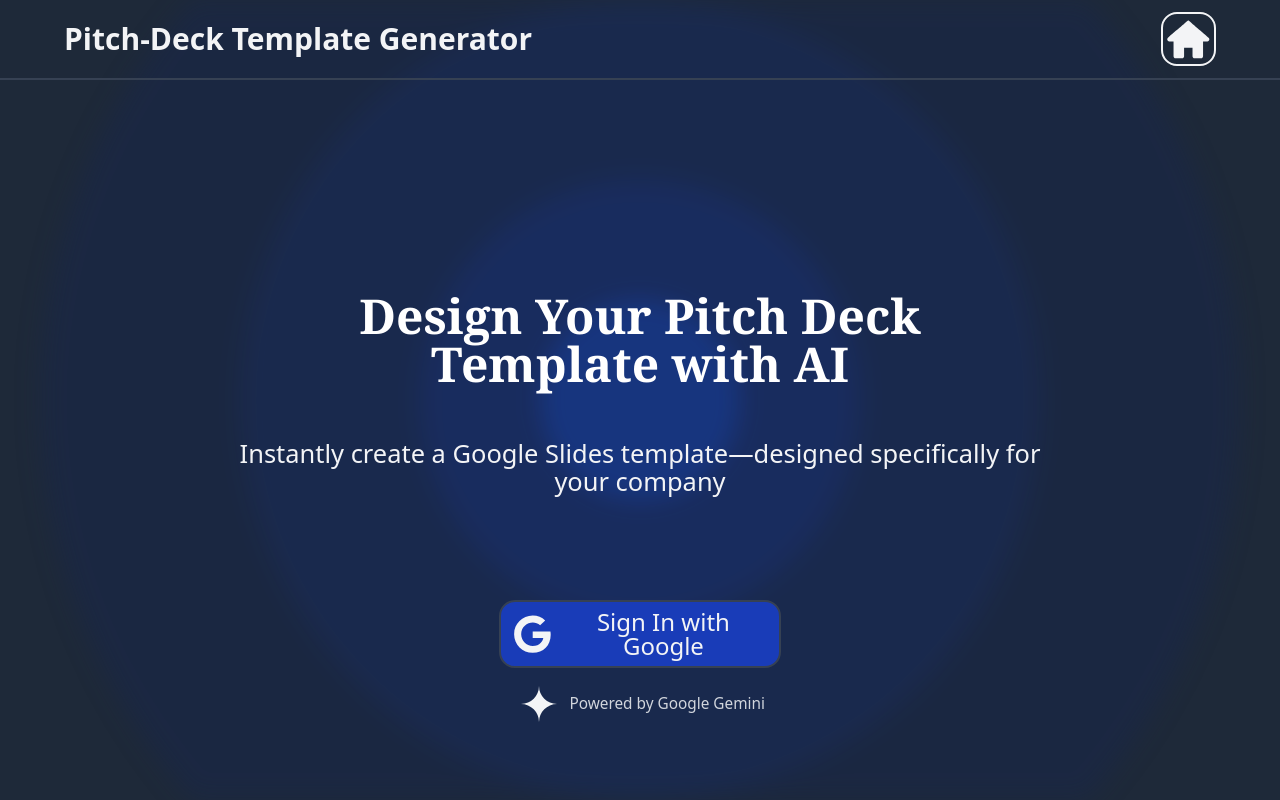
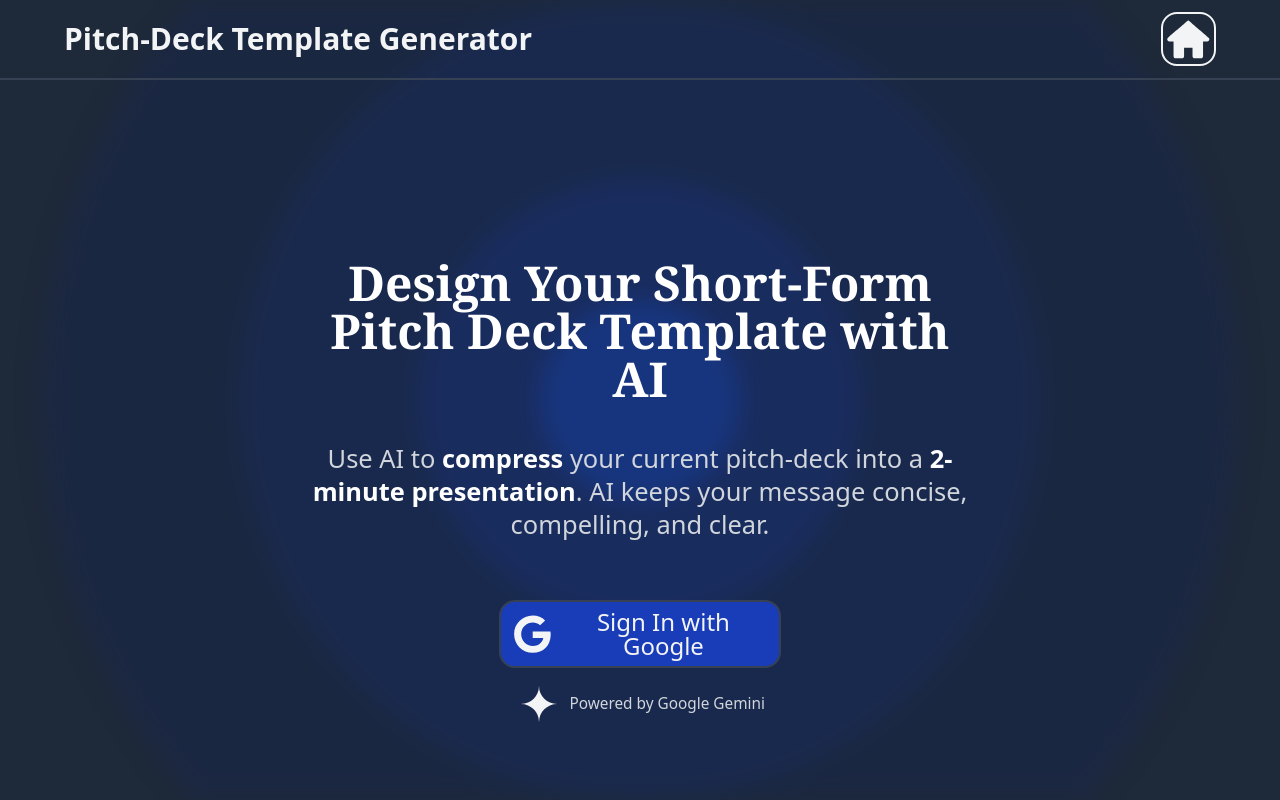
Before and after one commit to Gabrielo-Ram/Pitch-Deck-Generator-Frontend, a React (Vite) app in the folder clientFrontend/: page / in a window 1280 px wide. Shown: the top 800 px of the page. Built offline with nearby package versions, Linux system fonts and the light colour scheme; no server answers.

Commit message:
Updated copy in hero section to clarify my solution

```diff
--- a/clientFrontend/src/components/Home.jsx
+++ b/clientFrontend/src/components/Home.jsx
@@ -59,11 +59,12 @@ function Home() {
         className="pageSection flex flex-col justify-center items-center text-5xl/[100%]"
       >
         <h1 className="w-[50%] mb-[3%] text-center font-bold text-white font-serif">
-          Design Your Pitch Deck Template with AI
+          Design Your <b>Short-Form</b> Pitch Deck Template with AI
         </h1>
-        <h2 className="w-[65%] my-[1%] text-center text-[53%]/[110%]">
-          Instantly create a Google Slides template—designed specifically for
-          your company
+        <h2 className="w-[55%] text-center text-[53%]/[130%] text-gray-300">
+          Use AI to <b className="text-white">compress</b> your current
+          pitch-deck into a <b className="text-white">2-minute presentation</b>.
+          AI keeps your message concise, compelling, and clear.
         </h2>
         <div
           id="LogInContainer"
--- a/clientFrontend/src/components/IntelForm.jsx
+++ b/clientFrontend/src/components/IntelForm.jsx
@@ -91,8 +91,8 @@ function IntelForm() {
           {questionNumber === 0 && (
             <>
               <p className="w-full lg:text-[120%] text-[100%] text-center font-serif my-[5%] px-[4%] ">
-                Leverage the power of AI to make a short-form pitch deck
-                template.
+                Leverage the power of AI to design a short-form 2-minute
+                presentation for your solution.
               </p>
               <p className="w-full lg:text-[120%] text-[100%] text-center font-serif my-[5%] px-[4%] ">
                 Please take a minute to fill out a questionnaire—your answers
```
